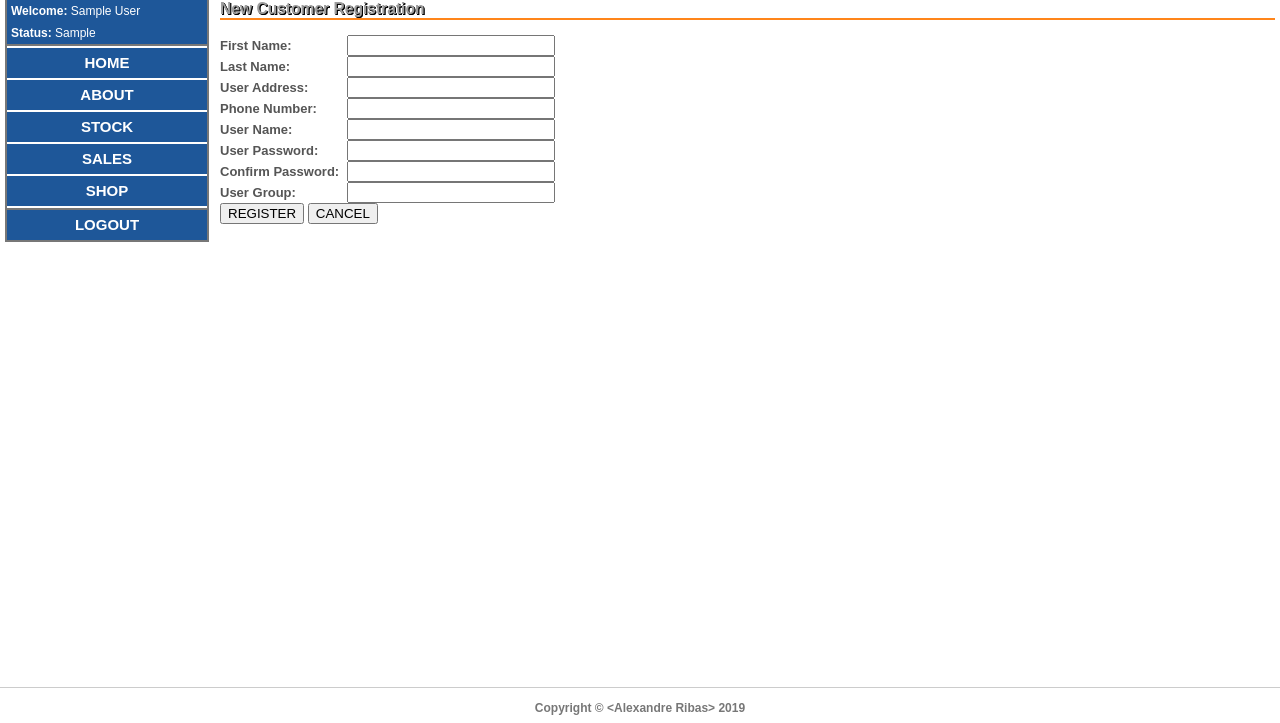
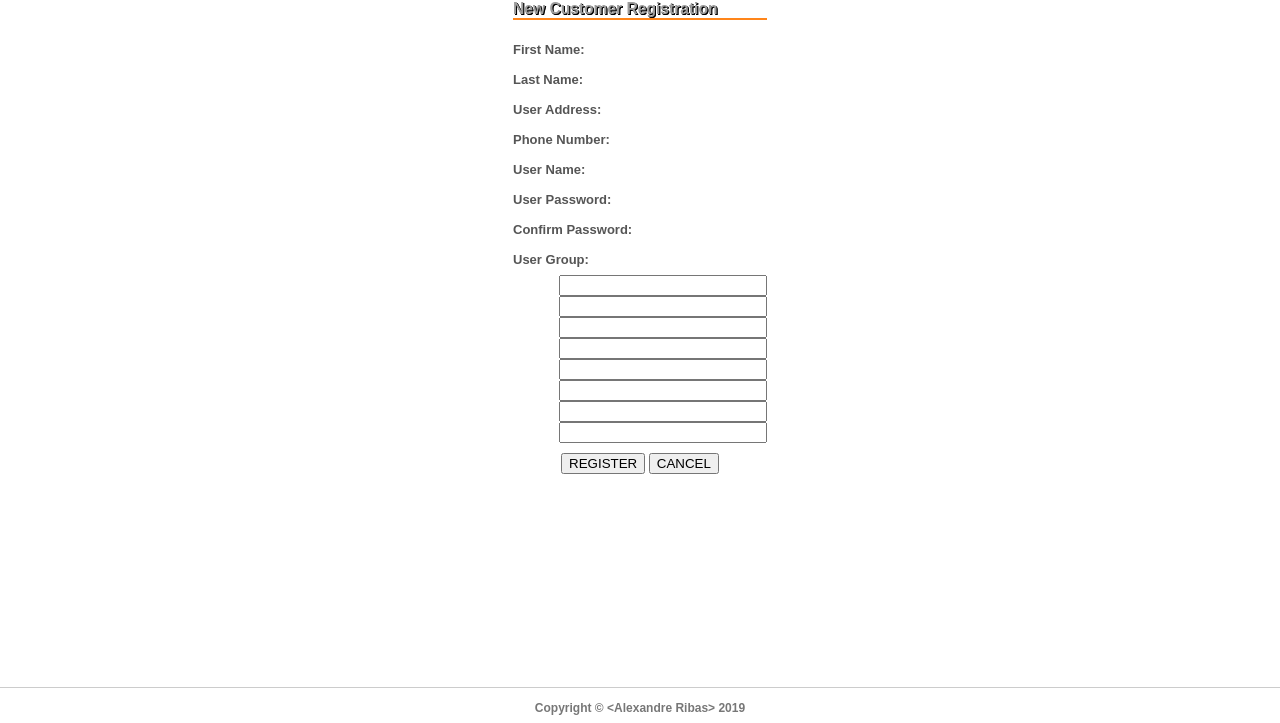
Before and after one commit to alexrbs/lpa_ecomms_web, a PHP site: page /reg.php in a window 1280 px wide. Shown: the part 77-800 px from the top of the page. Run offline with PHP 8.4, Linux system fonts and the light colour scheme; the visitor is signed in with stand-in values (Sample User, id 1); tables that the repository leaves empty or names only in its code hold one stand-in row (values such as "Sample post").

Commit message:
MEO DEOLS

```diff
--- a/app-lib.php
+++ b/app-lib.php
@@ -125,7 +125,6 @@ function build_navBlock() {
       <div id="navStock"class="navItem" onclick="navMan('stock.php')">STOCK</div>
       <div id="navSales" class="navItem" onclick="navMan('sales.php')">SALES</div>
       <div id="navShop" class="navItem" onclick="navMan('shop.php')">SHOP</div>
-      <div id="navReg" class="navItem" onclick="navMan('reg.php')">REGISTER</div>
       <div class="menuSep"></div>
       <div id="navLog" onclick="navMan('login.php?killses=true')">LOGOUT</div>
     </div>
--- a/css/style.css
+++ b/css/style.css
@@ -108,8 +108,8 @@ a:hover {
 
 #regBut{
 	position: relative;
-	border-left: 20px;
-	border-top: 2px;
+	text-align: center;
+	margin-top: 10px;
 }
 
 #navBlock {
@@ -303,7 +303,7 @@ a:hover {
 }
 
 #contentLogin input {
-  width: calc(100% - 5px);
+  width: calc(95%);
 }
 
 #contentLogin .titleBar {
--- a/products.php
+++ b/products.php
@@ -12,7 +12,7 @@
       <div>
         <input id="txtSearch" name="txtSearch" value="" placeholder="Search....">
         <button type="submit">Search</button>
-        <button type="button" onclick="loadURL('reg.php')">Add Stock</button>
+        <button type="button" onclick="loadURL('stockaddedit.php')">Add Stock</button>
       </div>
     </div>
     <input type="hidden" name="a" value="search">
--- a/reg.php
+++ b/reg.php
@@ -1,56 +1,40 @@
 <?PHP
-  $authChk = true;
   require('app-lib.php');
   isset($_POST['a'])? $action = $_POST['a'] : $action = "";
   if(!$action) {
     isset($_REQUEST['a'])? $action = $_REQUEST['a'] : $action = "";
   }
-  isset($_POST['txtSearch'])? $txtSearch = $_POST['txtSearch'] : $txtSearch = "";
-  if(!$txtSearch) {
-    isset($_REQUEST['txtSearch'])? $txtSearch = $_REQUEST['txtSearch'] : $txtSearch = "";
-  }
   build_header($displayName);
 ?>
 
   <div id="content">
-    <?PHP build_navBlock(); ?>
-    <div id="mainC">
+    <?PHP // build_navBlock(); ?>
+    <div style="margin-right: 40%; margin-left: 40%">
       <div class="PageTitle">New Customer Registration</div>
-      <div>
-        <b>First Name: </b>
-        <input name="fldfirstName" id="fldfirstName" style="width: 200px; margin-left: 52px">
+      <div style="float: left; line-height: 30px">
+        <b>First Name: </b><br>
+        <b>Last Name: </b><br>
+        <b>User Address: </b><br>
+        <b>Phone Number: </b><br>
+        <b>User Name: </b><br>
+        <b>User Password: </b><br>
+        <b>Confirm Password: </b><br>
+        <b>User Group: </b>
+
       </div>
-      <div>
-        <b>Last Name: </b>
-        <input name="fldlastName" id="fldlastName" style="width: 200px; margin-left: 53px">
-      </div>
-      <div>
-        <b>User Address: </b>
-        <input name="flduserAddress" id="flduserAddress" style="width: 200px; margin-left: 35px">
-      </div>
-      <div>
-        <b>Phone Number: </b>
-        <input name="fldphoneNum" id="fldphoneNum" style="width: 200px; margin-left: 27px">
-      </div>
-      <div>
-        <b>User Name: </b>
-        <input name="flduserName" id="flduserName" style="width: 200px; margin-left: 51px">
-      </div>
-      <div>
-        <b>User Password: </b>
-        <input name="flduserPass" id="flduserPass" style="width: 200px; margin-left: 25px">
-      </div>
-      <div>
-        <b>Confirm Password: </b>
-        <input name="fldconfPass" id="fldconfPass" style="width: 200px; margin-left: 4px">
-      </div>
-      <div>
-        <b>User Group: </b>
-        <input name="flduserGroup" id="flduserGroup" style="width: 200px; margin-left: 48px">
+      <div style="text-align: right">
+        <input name="fldfirstName" id="fldfirstName" style="width: 200px">
+        <input name="fldlastName" id="fldlastName" style="width: 200px">
+        <input name="flduserAddress" id="flduserAddress" style="width: 200px">
+        <input name="fldphoneNum" id="fldphoneNum" style="width: 200px">
+        <input name="flduserName" id="flduserName" style="width: 200px">
+        <input name="flduserPass" id="flduserPass" style="width: 200px">
+        <input name="fldconfPass" id="fldconfPass" style="width: 200px">
+        <input name="flduserGroup" id="flduserGroup" style="width: 200px">
       </div>
       <div id="regBut">
         <button type="button" id="btnReg">REGISTER</button>
-        <button type="button" id="btnCancel">CANCEL</button>
+        <button type="button" id="btnCancel" onclick="navMan('login.php')">CANCEL</button>
       </div>
     </div>
   </div>
```
Also changed, not shown: login.php (+39 -3 lines), shop.php (+80 -12 lines).
